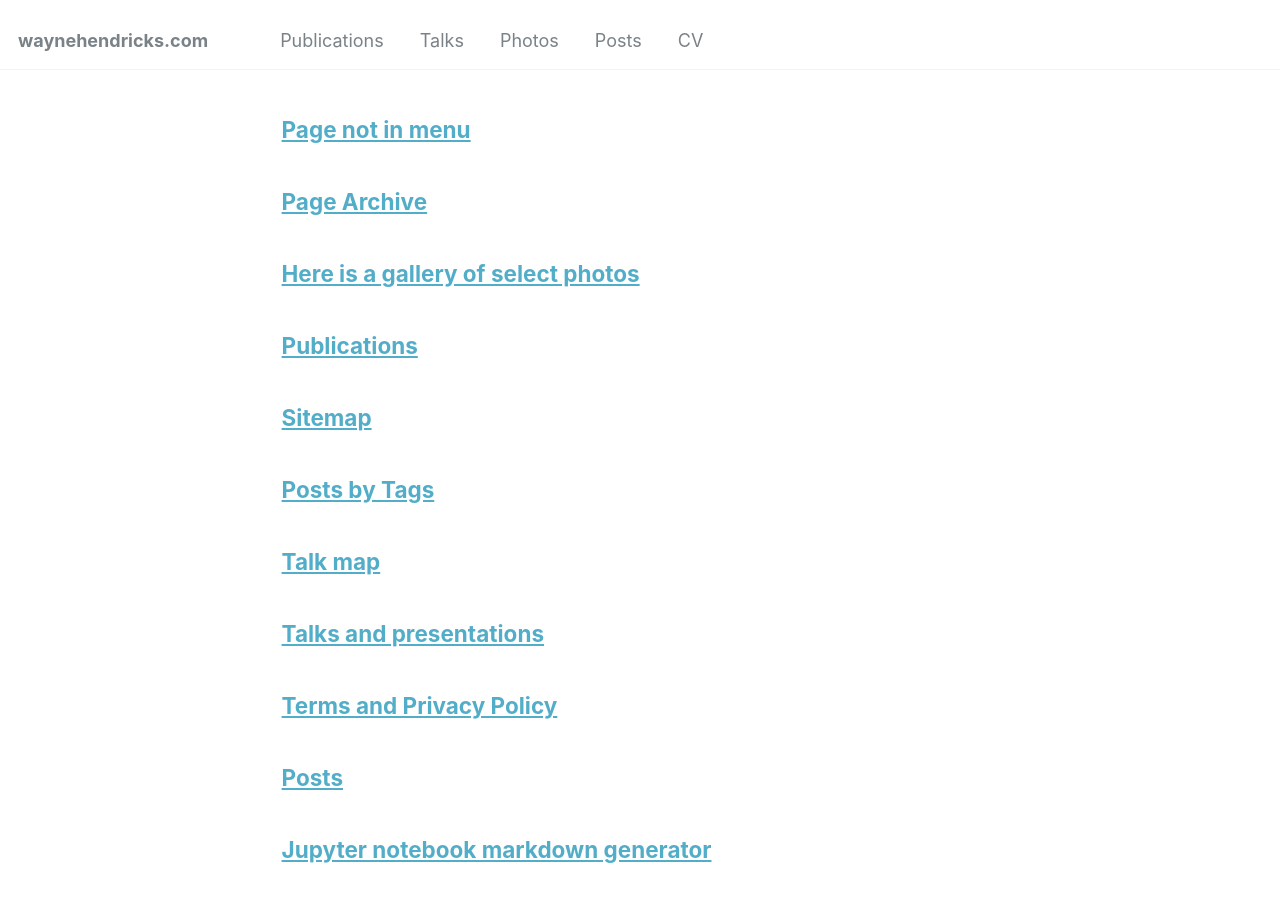
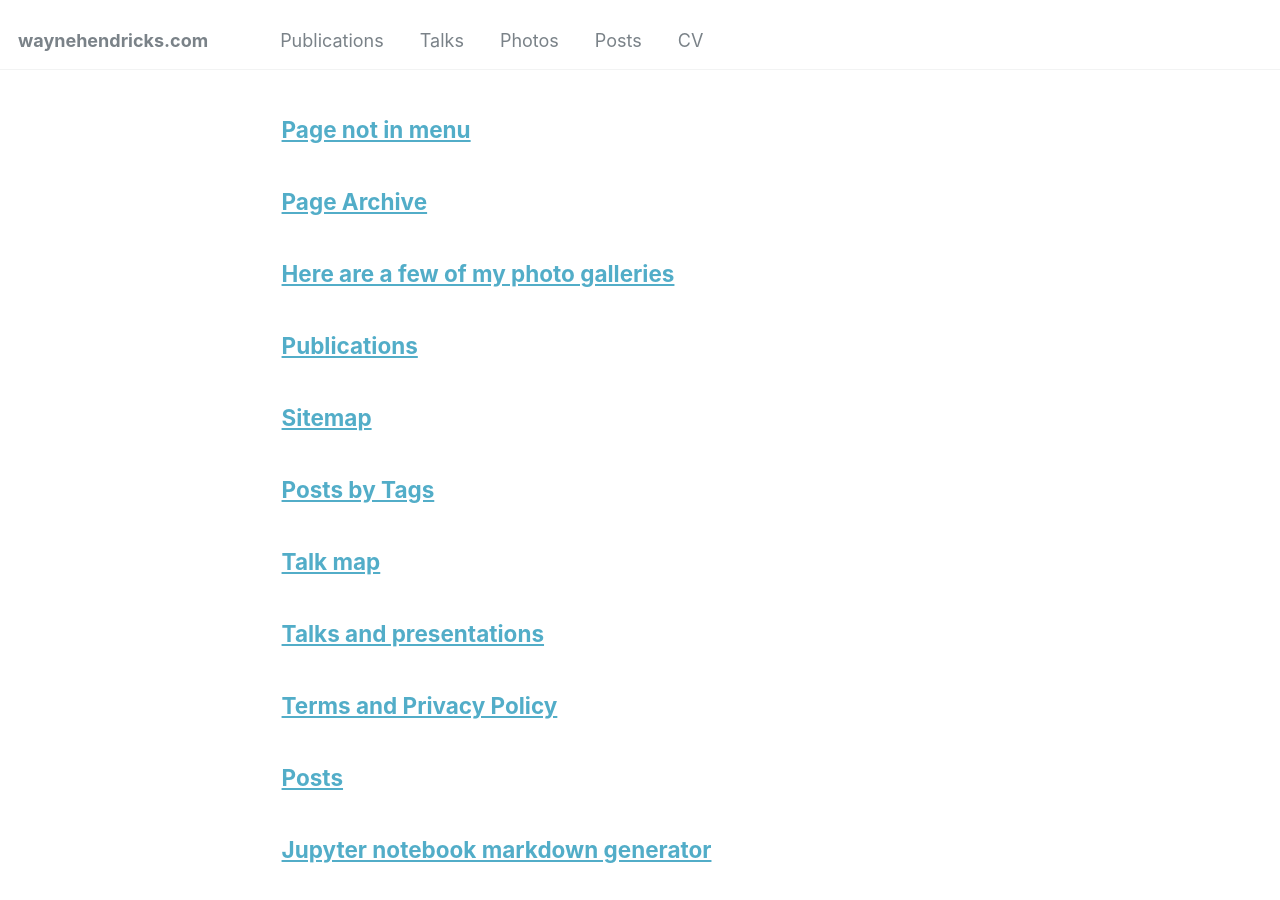
Before and after one commit to twh/twh.github.io, a Jekyll site: the page built from _pages/page-archive.html, in a window 1280 px wide and 900 px high, scrolled down 567 px. Built offline with Jekyll 4.4.1, drawn with Linux system fonts in a browser that asks for light colours.

Commit message:
edited photos

```diff
--- a/_pages/photos.md
+++ b/_pages/photos.md
@@ -1,12 +1,10 @@
 ---
 layout: archive
-title: "Here is a gallery of select photos"
+title: "Here are a few of my photo galleries"
 permalink: /photos/
 author_profile: true
 ---
 
 {% include base_path %}
 
-<div class="icloud-container">
-	<iframe src='https://www.icloud.com/sharedalbum/#B0RJtdOXmJEF38g' frameborder='0' scrolling='no'></iframe>
-</div>
+<a href="https://www.icloud.com/sharedalbum/#B0RJtdOXmJEF38g">Best Shots</a>
```
